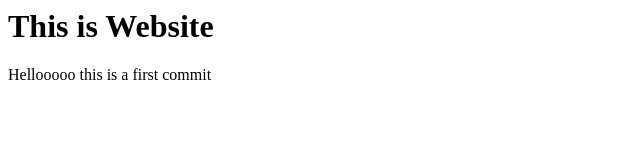
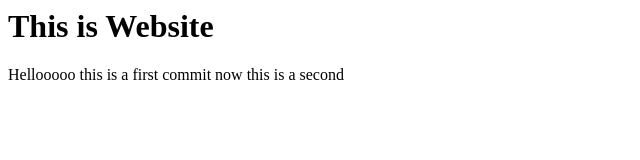
Before and after one commit to sufyan54/saturday, a plain HTML site: page index.html in a window 1280 px wide. Shown: the whole page, without its empty margins (0-640 px from the left). Drawn offline with Linux system fonts and the light colour scheme.

Commit message:
second commit

```diff
--- a/index.html
+++ b/index.html
@@ -1,5 +1,5 @@
 <html>
 <title>This is my first Sie ok</title>
 <h1>This is Website</h1>
-<p>Hellooooo this is a first commit </p>
+<p>Hellooooo this is a first commit now this is a second </p>
 </html>
```
